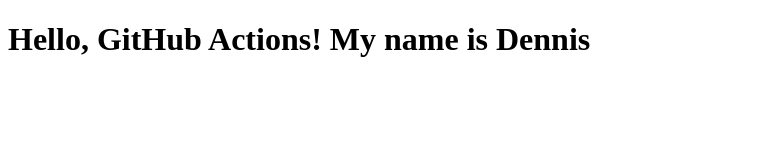
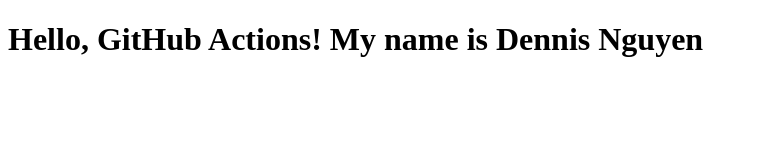
Before and after one commit to hoangzuyss2412/gh-deployment-workflow, a plain HTML site: page index.html in a window 1280 px wide. Shown: the whole page, without its empty margins (0-758 px from the left). Drawn offline with Linux system fonts and the light colour scheme.

Commit message:
Updated index file

```diff
--- a/index.html
+++ b/index.html
@@ -6,6 +6,6 @@
     <title>GitHub Actions Deployment</title>
 </head>
 <body>
-    <h1>Hello, GitHub Actions! My name is Dennis</h1>
+    <h1>Hello, GitHub Actions! My name is Dennis Nguyen</h1>
 </body>
 </html>
```
